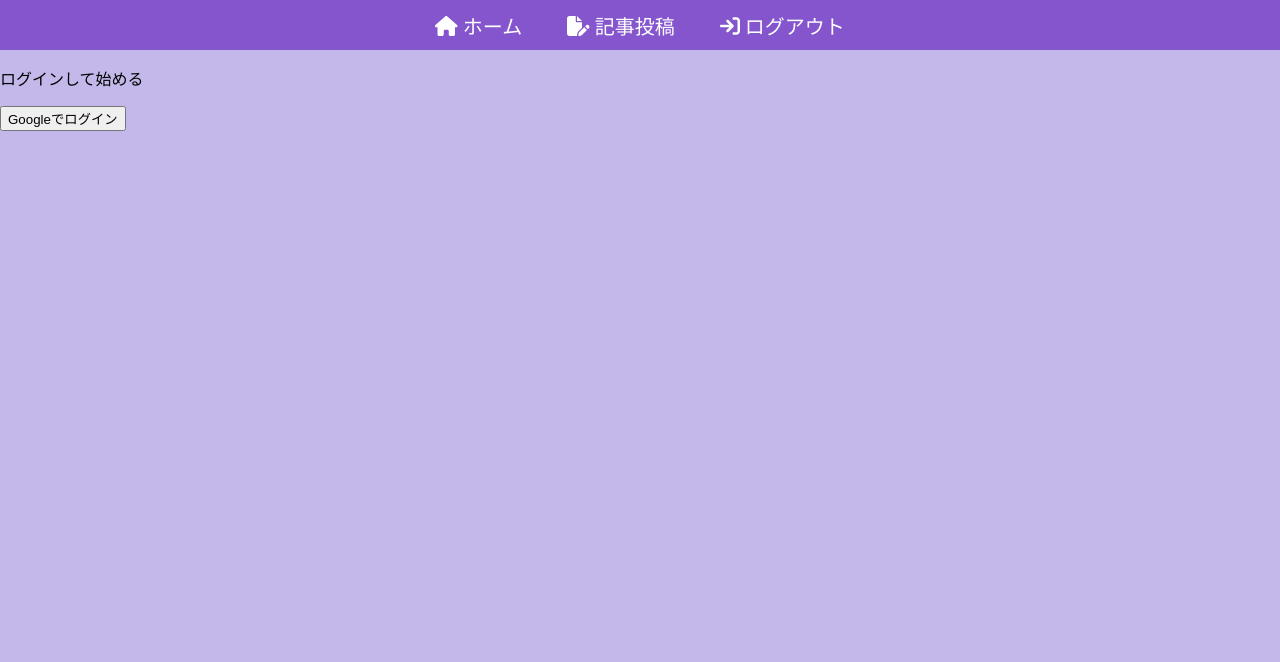
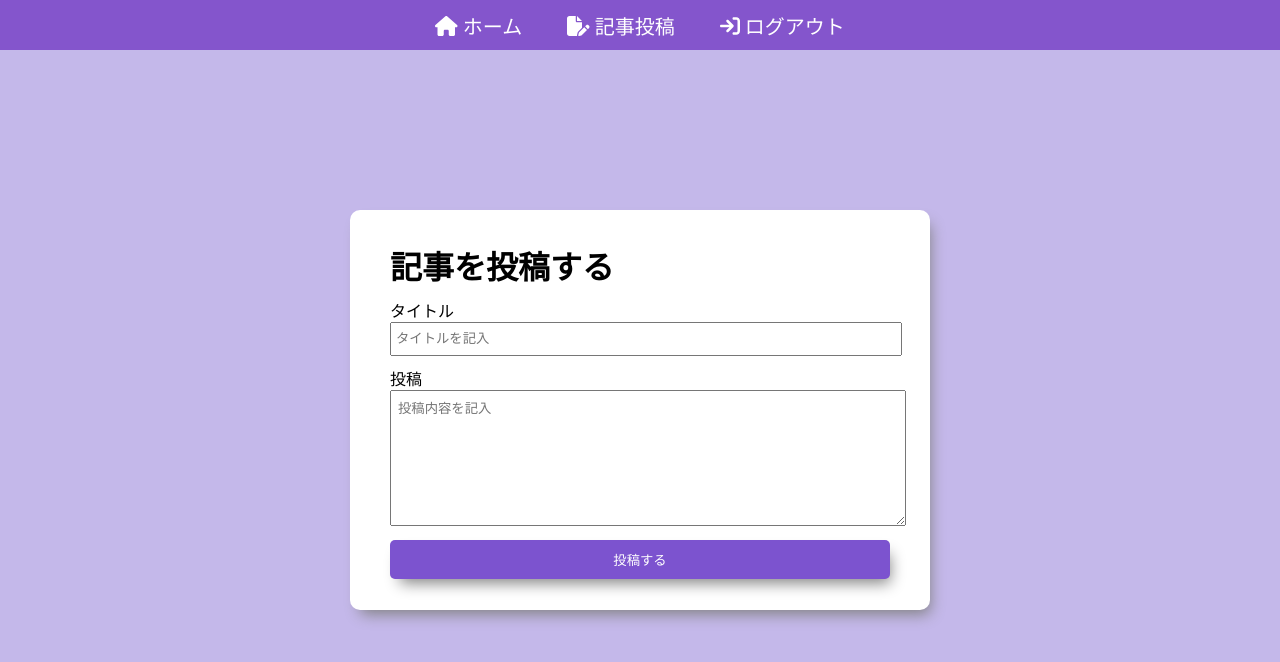
Before and after one commit to j19015/blog-with-react-and-firebase, a React (Create React App) app: page /createPost in a window 1280 px wide. Before the commit this address led to /login. Shown: the top 662 px of the page. Built offline with nearby package versions, Linux system fonts and the light colour scheme; no server answers; sample sign-in values are in the browser's storage.

Commit message:
feat 自動ログイン機能を追加

```diff
--- a/src/App.js
+++ b/src/App.js
@@ -1,20 +1,14 @@
 import './App.css';
 import { BrowserRouter as Router, Routes, Route } from 'react-router-dom';
-import { useState, useEffect } from 'react';
+import { useState } from 'react';
+import CreatePost from './components/createPost.js';
 import Home from './components/home.js';
-import CreatePost from './components/createPost.js';
 import Login from './components/login.js';
 import Logout from './components/logout.js';
 import Navbar from './components/navbar.js';
 
 function App() {
-  const [isAuth, setIsAuth] = useState(false);
-
-  useEffect(() => {
-    if (localStorage.getItem('isAuth')) {
-      setIsAuth(true);
-    }
-  }, []);
+  const [isAuth, setIsAuth] = useState(localStorage.getItem('isAuth'));
 
   return (
     <Router>
```
